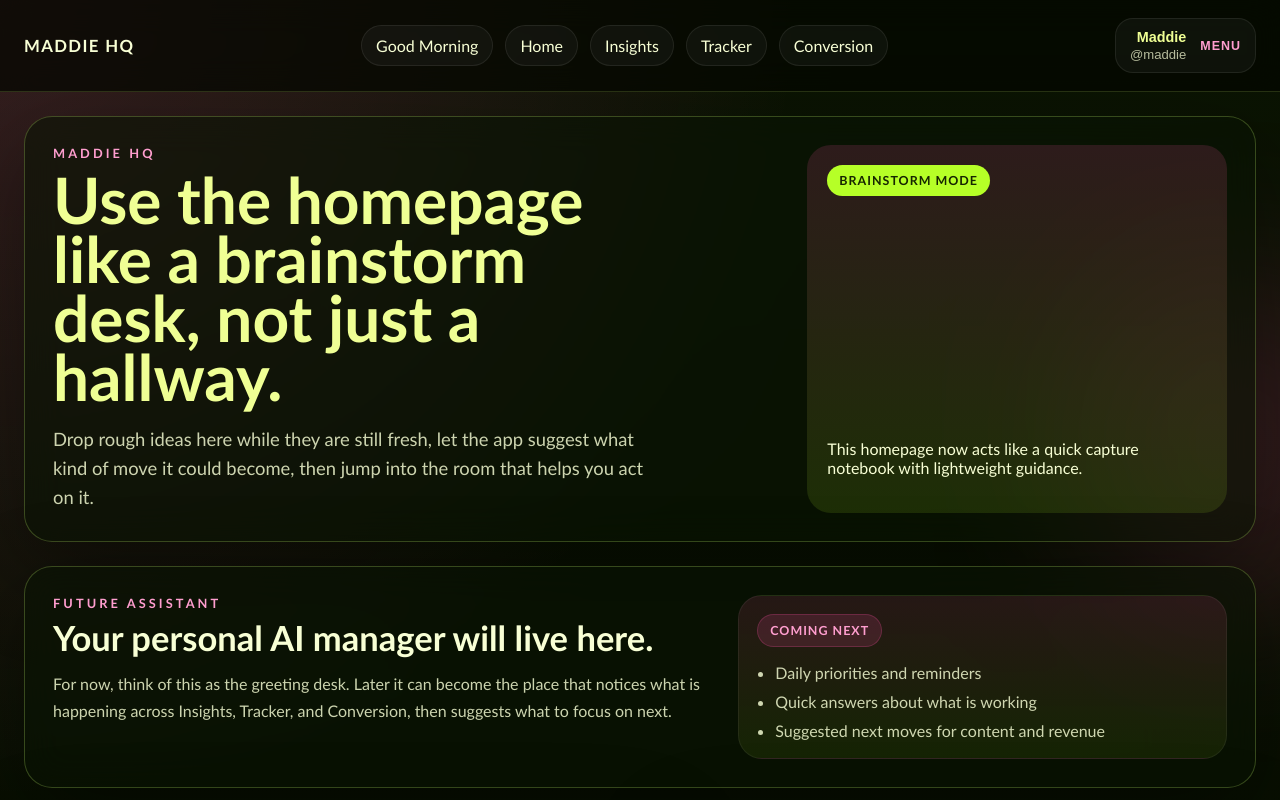
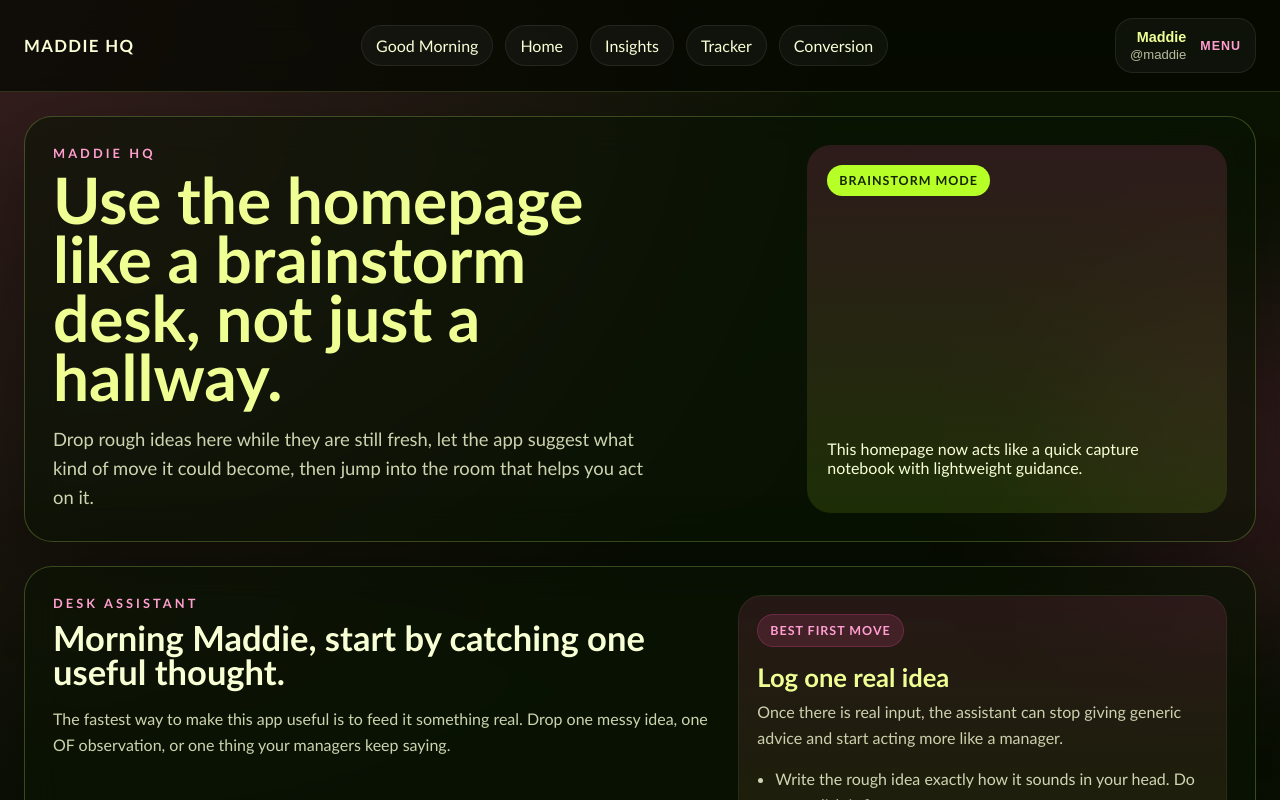
Before and after one commit to littlemadimade/maddiehq, a Next.js app: page / in a window 1280 px wide. Shown: the top 800 px of the page. Built offline with nearby package versions, Linux system fonts and the light colour scheme.

Commit message:
Build first homepage assistant MVP

```diff
--- a/app/globals.css
+++ b/app/globals.css
@@ -407,8 +407,34 @@ h1 {
   border: 1px solid rgba(255, 255, 255, 0.06);
 }
 
+.assistant-card__focus {
+  display: flex;
+  flex-direction: column;
+  gap: 8px;
+}
+
+.assistant-card__focus-value,
+.assistant-card__focus-detail {
+  margin: 0;
+}
+
+.assistant-card__focus-value {
+  color: var(--lime-soft);
+  font-size: clamp(1.3rem, 2vw, 1.8rem);
+  font-weight: 700;
+  line-height: 1.1;
+}
+
+.assistant-card__focus-detail {
+  color: rgba(248, 255, 213, 0.8);
+  line-height: 1.6;
+}
+
 .assistant-card__note ul {
+  margin: 0;
+  padding-left: 18px;
   color: rgba(248, 255, 213, 0.82);
+  line-height: 1.6;
 }
 
 .brainstorm-grid {
--- a/app/page.tsx
+++ b/app/page.tsx
@@ -1,19 +1,28 @@
 "use client";
 
 import { useEffect, useMemo, useState } from "react";
+import { useCreator } from "@/components/creator-provider";
+import { buildAssistantBrief } from "@/lib/assistant";
 import {
   brainstormCategories,
   buildBrainstormSuggestions,
   type BrainstormCategory,
   type BrainstormEntry
 } from "@/lib/brainstorm";
+import {
+  buildConversionStorageKey,
+  defaultConversionInputs,
+  type ConversionInputs
+} from "@/lib/conversion";
 
 const STORAGE_KEY = "maddiehq:brainstorms";
 
 export default function HomePage() {
+  const { activeProfile } = useCreator();
   const [draft, setDraft] = useState("");
   const [category, setCategory] = useState<BrainstormCategory>("Content idea");
   const [entries, setEntries] = useState<BrainstormEntry[]>([]);
+  const [conversionInputs, setConversionInputs] = useState<ConversionInputs | null>(null);
 
   useEffect(() => {
     const saved = window.localStorage.getItem(STORAGE_KEY);
@@ -36,7 +45,34 @@ export default function HomePage() {
     window.localStorage.setItem(STORAGE_KEY, JSON.stringify(entries));
   }, [entries]);
 
+  useEffect(() => {
+    const saved = window.localStorage.getItem(buildConversionStorageKey(activeProfile.id));
+
+    if (!saved) {
+      setConversionInputs(null);
+      return;
+    }
+
+    try {
+      const parsed = JSON.parse(saved) as Partial<ConversionInputs>;
+      setConversionInputs({ ...defaultConversionInputs, ...parsed });
+    } catch {
+      setConversionInputs(null);
+    }
+  }, [activeProfile.id]);
+
   const suggestions = useMemo(() => buildBrainstormSuggestions(draft, category), [category, draft]);
+  const assistantBrief = useMemo(
+    () =>
+      buildAssistantBrief({
+        profileName: activeProfile.name,
+        draft,
+        category,
+        entries,
+        conversionInputs
+      }),
+    [activeProfile.name, category, conversionInputs, draft, entries]
+  );
 
   function saveEntry() {
     const trimmed = draft.trim();
@@ -81,20 +117,22 @@ export default function HomePage() {
 
       <section className="panel assistant-card">
         <div className="assistant-card__copy">
-          <p className="eyebrow">Future Assistant</p>
-          <h2>Your personal AI manager will live here.</h2>
+          <p className="eyebrow">{assistantBrief.eyebrow}</p>
+          <h2>{assistantBrief.title}</h2>
           <p>
-            For now, think of this as the greeting desk. Later it can become the place
-            that notices what is happening across Insights, Tracker, and Conversion, then
-            suggests what to focus on next.
+            {assistantBrief.summary}
           </p>
         </div>
         <div className="assistant-card__note">
-          <span className="suggestions-card__tag">Coming next</span>
+          <span className="suggestions-card__tag">{assistantBrief.focusLabel}</span>
+          <div className="assistant-card__focus">
+            <p className="assistant-card__focus-value">{assistantBrief.focusValue}</p>
+            <p className="assistant-card__focus-detail">{assistantBrief.focusDetail}</p>
+          </div>
           <ul>
-            <li>Daily priorities and reminders</li>
-            <li>Quick answers about what is working</li>
-            <li>Suggested next moves for content and revenue</li>
+            {assistantBrief.actions.map((action) => (
+              <li key={action}>{action}</li>
+            ))}
           </ul>
         </div>
       </section>
--- /dev/null
+++ b/lib/assistant.ts
@@ -0,0 +1,151 @@
+import { buildConversionSummary, type ConversionInputs } from "@/lib/conversion";
+import type { BrainstormCategory, BrainstormEntry } from "@/lib/brainstorm";
+
+type AssistantBrief = {
+  eyebrow: string;
+  title: string;
+  summary: string;
+  focusLabel: string;
+  focusValue: string;
+  focusDetail: string;
+  actions: string[];
+};
+
+type BuildAssistantBriefArgs = {
+  profileName: string;
+  draft: string;
+  category: BrainstormCategory;
+  entries: BrainstormEntry[];
+  conversionInputs: ConversionInputs | null;
+};
+
+function getCategoryLeader(entries: BrainstormEntry[]) {
+  const counts = new Map<BrainstormCategory, number>();
+
+  for (const entry of entries) {
+    counts.set(entry.category, (counts.get(entry.category) ?? 0) + 1);
+  }
+
+  return [...counts.entries()].sort((a, b) => b[1] - a[1])[0] ?? null;
+}
+
+function summarizeDraft(draft: string) {
+  const trimmed = draft.trim();
+
+  if (!trimmed) {
+    return "";
+  }
+
+  return trimmed.length > 90 ? `${trimmed.slice(0, 87)}...` : trimmed;
+}
+
+function buildDefaultBrief(profileName: string): AssistantBrief {
+  return {
+    eyebrow: "Desk Assistant",
+    title: `Morning ${profileName}, start by catching one useful thought.`,
+    summary:
+      "The fastest way to make this app useful is to feed it something real. Drop one messy idea, one OF observation, or one thing your managers keep saying.",
+    focusLabel: "Best first move",
+    focusValue: "Log one real idea",
+    focusDetail:
+      "Once there is real input, the assistant can stop giving generic advice and start acting more like a manager.",
+    actions: [
+      "Write the rough idea exactly how it sounds in your head. Do not polish it first.",
+      "Pick the closest idea type so the app knows what kind of help to give.",
+      "If you already know yesterday's OF numbers, update Conversion after this."
+    ]
+  };
+}
+
+export function buildAssistantBrief({
+  profileName,
+  draft,
+  category,
+  entries,
+  conversionInputs
+}: BuildAssistantBriefArgs): AssistantBrief {
+  if (!entries.length && !draft.trim()) {
+    return buildDefaultBrief(profileName);
+  }
+
+  if (draft.trim()) {
+    const draftSummary = summarizeDraft(draft);
+
+    return {
+      eyebrow: "Desk Assistant",
+      title: "This idea is ready for one sharper next step.",
+      summary: `Your current ${category.toLowerCase()} draft is "${draftSummary}". It does not need to be finished. It just needs to be shaped enough that you know what room or task it belongs to next.`,
+      focusLabel: "Current focus",
+      focusValue: `Shape this ${category.toLowerCase()}`,
+      focusDetail:
+        category === "OF idea"
+          ? "OF-side thoughts get more powerful when you tie them to page views, subs, or spending instead of leaving them vague."
+          : "The job now is to turn the raw thought into something you can test, track, or hand off to execution.",
+      actions: [
+        "Save the idea so it becomes part of your working stack instead of disappearing.",
+        "Add one success signal, like reel views, OF page views, or new subscribers.",
+        category === "Content idea"
+          ? "If this becomes a reel, move it into Tracker next so it can turn into an actual post."
+          : "Once saved, decide whether it belongs in Insights, Tracker, or Conversion."
+      ]
+    };
+  }
+
+  const latestEntry = entries[0];
+  const categoryLeader = getCategoryLeader(entries);
+
+  if (conversionInputs) {
+    const summary = buildConversionSummary(conversionInputs);
+    const conversionRate = summary.stats[0]?.value ?? "0.0%";
+    const pageViews = summary.funnel[2]?.value ?? "0";
+    const newSubs = summary.funnel[3]?.value ?? "0";
+    const conversionRateValue = Number.parseFloat(conversionRate);
+
+    return {
+      eyebrow: "Desk Assistant",
+      title:
+        conversionRateValue >= 3
+          ? "Your OF handoff looks healthy enough to start optimizing quality."
+          : "Your OF handoff still looks like the main pressure point right now.",
+      summary:
+        conversionRateValue >= 3
+          ? `You are converting about ${conversionRate} of OF page views into new subs. That means the next leverage is probably quality of traffic, subscriber behavior, and spend depth.`
+          : `You are currently around ${conversionRate} from OF page views to new subs, based on ${pageViews} page views and ${newSubs} new subs. That is below the 3-4% target you mentioned, so the bridge into OF is still the most important thing to study.`,
+      focusLabel: "Business focus",
+      focusValue: `${conversionRate} OF conversion`,
+      focusDetail:
+        conversionRateValue >= 3
+          ? "Now that the page is converting decently, the assistant should start caring more about who is spending and which traffic converts best."
+          : "The app should keep helping you compare reel traffic, profile curiosity, and OF page setup until that handoff gets stronger.",
+      actions: [
+        "Look at which reel or promo angle produced the latest OF page views.",
+        latestEntry
+          ? `Check whether your latest saved idea (${latestEntry.category.toLowerCase()}) supports getting better traffic, not just more traffic.`
+          : "Add a note about what kind of reel or promo angle sent that traffic over.",
+        "Keep logging OF page views and new subscribers together so this number stays honest."
+      ]
+    };
+  }
+
+  return {
+    eyebrow: "Desk Assistant",
+    title: "You have idea momentum. Now connect it to the business side.",
+    summary:
+      latestEntry.category === "OF idea"
+        ? "You already have OF-side thinking saved, which is good. The next layer is making sure those thoughts connect to actual numbers in Conversion."
+        : `Your latest saved brainstorm is a ${latestEntry.category.toLowerCase()}. That tells me the creative side is moving. The next step is making sure the business side keeps up.`,
+    focusLabel: "Pattern I notice",
+    focusValue: categoryLeader
+      ? `${categoryLeader[1]} ${categoryLeader[0].toLowerCase()}s saved`
+      : "Brainstorm habit started",
+    focusDetail:
+      categoryLeader && categoryLeader[1] >= 3
+        ? `Most of your recent notes are ${categoryLeader[0].toLowerCase()}s, so it may be time to balance that with either execution in Tracker or business review in Conversion.`
+        : "You have enough saved context now that the homepage can start acting more like a working desk instead of a blank page.",
+    actions: [
+      `Review your latest note and ask what number would prove it worked.`,
+      "Open Conversion and fill in real OF numbers if you have them, because that gives the assistant a business reality check.",
+      "If one idea looks strong, move it into Tracker so it becomes a task instead of a pile of notes."
+    ]
+  };
+}
```
